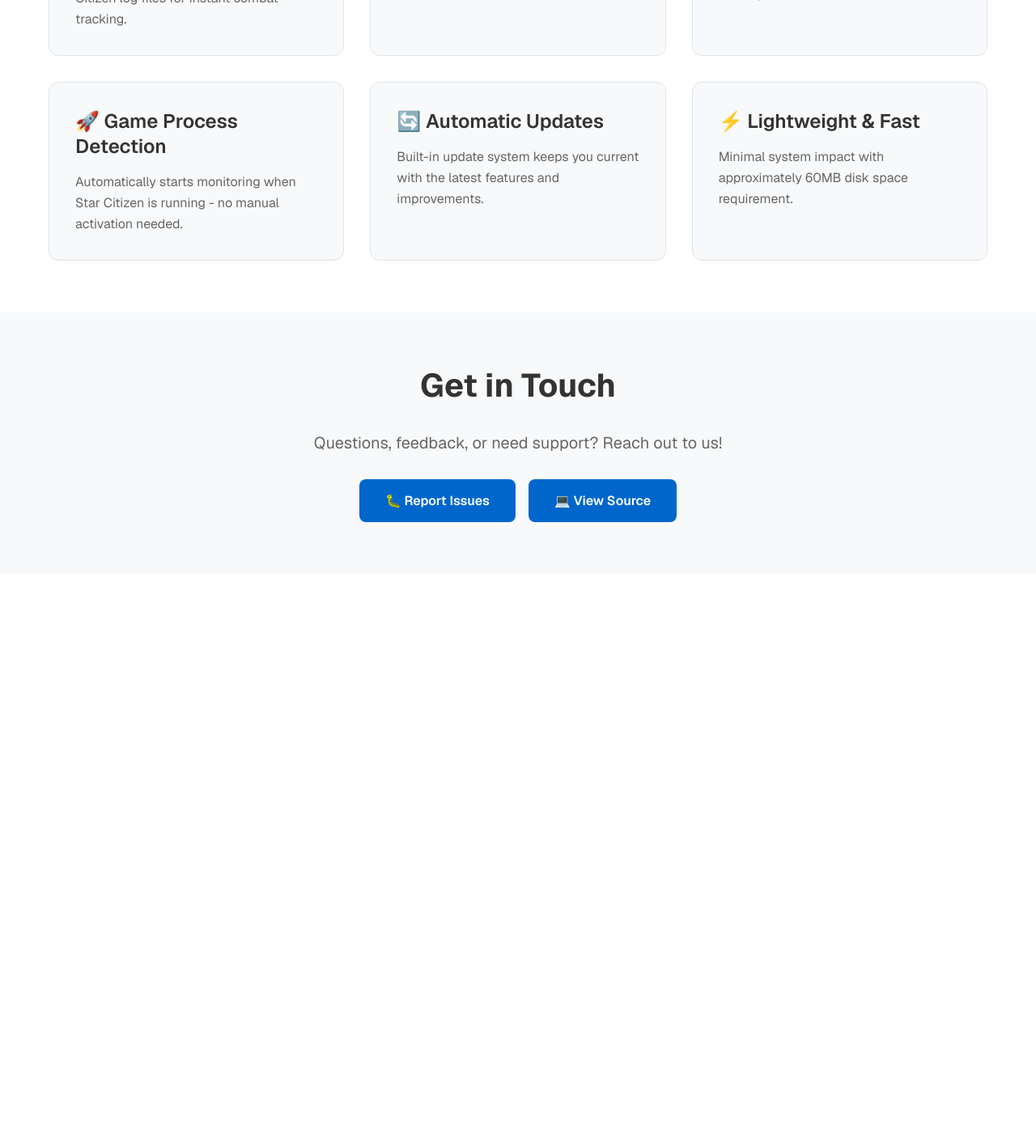
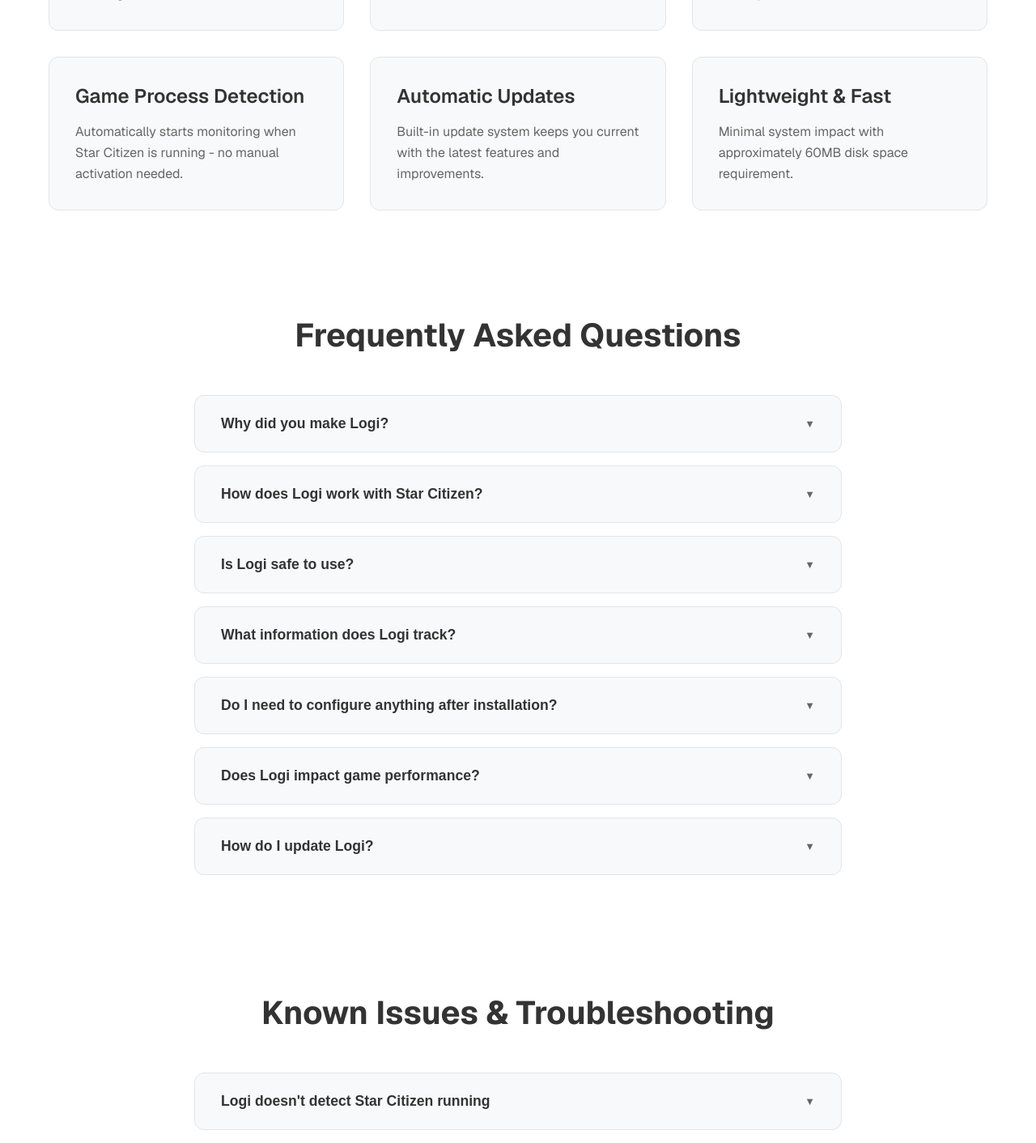
Before and after one commit to OMTut/logi_web, a Next.js app: page / in a window 1280 px wide. Shown: the part 920-2332 px from the top of the page at 81% size. Before the commit the page ends 1629 px from the top, so only its background shows below. Built offline with nearby package versions, Linux system fonts and the light colour scheme; no server answers.

Commit message:
added FAQ and Troubleshooting

```diff
--- a/src/app/page.tsx
+++ b/src/app/page.tsx
@@ -2,6 +2,8 @@
 
 import Image from "next/image";
 import { useLatestRelease } from "@/hooks/useLatestRelease";
+import FAQ from "@/components/FAQ";
+import Troubleshooting from "@/components/Troubleshooting";
 import styles from "./page.module.css";
 
 export default function Home() {
@@ -27,6 +29,8 @@ export default function Home() {
           </div>
           <nav className={styles.nav}>
             <a href="#features">Features</a>
+            <a href="#faq">FAQ</a>
+            <a href="#troubleshooting">Troubleshooting</a>
             <a href="#contact">Contact</a>
           </nav>
         </div>
@@ -82,32 +86,38 @@ export default function Home() {
           <h2>Key Features</h2>
           <div className={styles.featuresGrid}>
             <div className={styles.feature}>
-              <h3>🎯 Real-time Log Monitoring</h3>
+              <h3>Real-time Log Monitoring</h3>
               <p>Automatically detects and parses Star Citizen log files for instant combat tracking.</p>
             </div>
             <div className={styles.feature}>
-              <h3>💀 Actor Death Tracking</h3>
+              <h3>Actor Death Tracking</h3>
               <p>Monitor and display actor death events in real-time during PvP and PvE encounters.</p>
             </div>
             <div className={styles.feature}>
-              <h3>👁️ Always-on-top Overlay</h3>
+              <h3>Always-on-top Overlay</h3>
               <p>Transparent overlay interface that stays visible during gameplay without interruption.</p>
             </div>
             <div className={styles.feature}>
-              <h3>🚀 Game Process Detection</h3>
+              <h3>Game Process Detection</h3>
               <p>Automatically starts monitoring when Star Citizen is running - no manual activation needed.</p>
             </div>
             <div className={styles.feature}>
-              <h3>🔄 Automatic Updates</h3>
+              <h3>Automatic Updates</h3>
               <p>Built-in update system keeps you current with the latest features and improvements.</p>
             </div>
             <div className={styles.feature}>
-              <h3>⚡ Lightweight & Fast</h3>
+              <h3>Lightweight & Fast</h3>
               <p>Minimal system impact with approximately 60MB disk space requirement.</p>
             </div>
           </div>
         </div>
       </section>
+
+      {/* FAQ Section */}
+      <FAQ />
+
+      {/* Troubleshooting Section */}
+      <Troubleshooting />
 
       {/* Contact Section */}
       <section id="contact" className={styles.contact}>
--- /dev/null
+++ b/src/components/ExpandableSection.module.css
@@ -0,0 +1,123 @@
+/* Container for consistent width */
+.container {
+  max-width: 1200px;
+  margin: 0 auto;
+  padding: 0 20px;
+}
+
+/* Section */
+.section {
+  padding: 4rem 0;
+}
+
+.section h2 {
+  font-size: 2.5rem;
+  font-weight: 700;
+  color: var(--text-color);
+  text-align: center;
+  margin-bottom: 3rem;
+}
+
+.itemsList {
+  max-width: 800px;
+  margin: 0 auto;
+}
+
+.expandableItem {
+  background: var(--bg-light);
+  border: 1px solid var(--border-color);
+  border-radius: 12px;
+  margin-bottom: 1rem;
+  overflow: hidden;
+}
+
+.expandableTitle {
+  width: 100%;
+  padding: 1.5rem 2rem;
+  background: none;
+  border: none;
+  text-align: left;
+  font-size: 1.1rem;
+  font-weight: 600;
+  color: var(--text-color);
+  cursor: pointer;
+  display: flex;
+  justify-content: space-between;
+  align-items: center;
+  transition: background-color 0.2s;
+}
+
+.expandableTitle:hover {
+  background-color: var(--border-color);
+}
+
+.expandableIcon {
+  font-size: 0.8rem;
+  color: var(--secondary-color);
+  transition: transform 0.3s ease;
+}
+
+.expandableIconOpen {
+  transform: rotate(180deg);
+}
+
+.expandableContent {
+  padding: 0 2rem 1.5rem 2rem;
+  animation: fadeIn 0.3s ease;
+}
+
+.expandableContent div {
+  color: var(--secondary-color);
+  line-height: 1.6;
+}
+
+.expandableContent p {
+  margin: 0 0 1rem 0;
+}
+
+.expandableContent ul {
+  margin: 0.5rem 0;
+  padding-left: 1.5rem;
+}
+
+.expandableContent li {
+  margin-bottom: 0.5rem;
+}
+
+.expandableContent code {
+  background: var(--border-color);
+  padding: 2px 6px;
+  border-radius: 4px;
+  font-size: 0.9rem;
+}
+
+.expandableContent strong {
+  color: var(--text-color);
+}
+
+@keyframes fadeIn {
+  from {
+    opacity: 0;
+    transform: translateY(-10px);
+  }
+  to {
+    opacity: 1;
+    transform: translateY(0);
+  }
+}
+
+/* Mobile Responsive */
+@media (max-width: 768px) {
+  .expandableTitle {
+    padding: 1rem 1.5rem;
+    font-size: 1rem;
+  }
+
+  .expandableContent {
+    padding: 0 1.5rem 1rem 1.5rem;
+  }
+
+  .container {
+    padding: 0 15px;
+  }
+}
--- /dev/null
+++ b/src/components/ExpandableSection.tsx
@@ -0,0 +1,67 @@
+"use client";
+
+import { useState } from "react";
+import styles from "./ExpandableSection.module.css";
+
+interface ExpandableItemProps {
+  title: string;
+  content: string;
+}
+
+function ExpandableItem({ title, content }: ExpandableItemProps) {
+  const [isOpen, setIsOpen] = useState(false);
+
+  return (
+    <div className={styles.expandableItem}>
+      <button
+        className={styles.expandableTitle}
+        onClick={() => setIsOpen(!isOpen)}
+        aria-expanded={isOpen}
+      >
+        <span>{title}</span>
+        <span className={`${styles.expandableIcon} ${isOpen ? styles.expandableIconOpen : ''}`}>
+          ▼
+        </span>
+      </button>
+      {isOpen && (
+        <div className={styles.expandableContent}>
+          <div dangerouslySetInnerHTML={{ __html: content }} />
+        </div>
+      )}
+    </div>
+  );
+}
+
+interface ExpandableSectionProps {
+  id?: string;
+  title: string;
+  items: Array<{
+    title: string;
+    content: string;
+  }>;
+  className?: string;
+}
+
+export default function ExpandableSection({
+  id,
+  title,
+  items,
+  className = ""
+}: ExpandableSectionProps) {
+  return (
+    <section id={id} className={`${styles.section} ${className}`}>
+      <div className={styles.container}>
+        <h2>{title}</h2>
+        <div className={styles.itemsList}>
+          {items.map((item, index) => (
+            <ExpandableItem
+              key={index}
+              title={item.title}
+              content={item.content}
+            />
+          ))}
+        </div>
+      </div>
+    </section>
+  );
+}
--- /dev/null
+++ b/src/components/FAQ.tsx
@@ -0,0 +1,42 @@
+import ExpandableSection from "./ExpandableSection";
+
+const faqData = [
+  {
+    title: "Why did you make Logi?",
+    content: "<p>Frankly, I need something to show potential employers CS skills, and this is a fun way to do it. Plus, I rarely press charges in SC so I don't look at the pop up. This let's me see who kilt me.</p>"
+  },
+  {
+    title: "How does Logi work with Star Citizen?",
+    content: "<p>Logi monitors your Star Citizen log files in real-time to detect and display combat events. It automatically starts when Star Citizen is running and provides an always-on-top overlay that won't interfere with your gameplay.</p>"
+  },
+  {
+    title: "Is Logi safe to use?",
+    content: "<p>Yes, Logi is safe. It only reads Star Citizen's generated log files - it doesn't modify game files or inject any code into the game process. It's a passive monitoring tool that operates entirely outside the game.</p>"
+  },
+  {
+    title: "What information does Logi track?",
+    content: "<p>Logi tracks actor death events in both PvP and PvE scenarios. This includes player kills, NPC eliminations, and other combat-related statistics.</p>"
+  },
+  {
+    title: "Do I need to configure anything after installation?",
+    content: "<p>The setup is minimal. After installation, you just need to point Logi to your Star Citizen directory. The app will automatically detect when Star Citizen is running and start monitoring your log files.</p>"
+  },
+  {
+    title: "Does Logi impact game performance?",
+    content: "<p>No, Logi is designed to be lightweight with minimal system impact. It uses approximately 60MB of disk space and runs efficiently in the background without affecting your Star Citizen gameplay experience.</p>"
+  },
+  {
+    title: "How do I update Logi?",
+    content: "<p>Logi includes a built-in automatic update system. When a new version is available, the app will notify you and handle the update process automatically, ensuring you always have the latest features and improvements.</p>"
+  }
+];
+
+export default function FAQ() {
+  return (
+    <ExpandableSection
+      id="faq"
+      title="Frequently Asked Questions"
+      items={faqData}
+    />
+  );
+}
--- /dev/null
+++ b/src/components/Troubleshooting.tsx
@@ -0,0 +1,43 @@
+import ExpandableSection from "./ExpandableSection";
+
+const troubleshootingData = [
+  {
+    title: "Logi doesn't detect Star Citizen running",
+    content: `
+    <p>Logi looks for the Star Citizen game process, not the launcher.</p>
+    <p><strong>Possible Solutions:</strong></p>
+      <ul>
+        <li>Make sure Star Citizen is fully loaded (not just the launcher)</li>
+        <li>Verify the Star Citizen directory path in Logi settings</li>
+      </ul>
+    `
+  },
+  {
+    title: "No kill data showing in overlay",
+    content: `
+      <p>Currently, SC needs to be running first. When SC starts, it creates a log for that session. If the log is already created, Logi starts reading. If Logi is running and doesn't see a file, I haven't made it so that it keeps checking for a new one. That will come in the future.</p>
+      <p><strong>Check these:</strong></p>
+      <ul>
+        <li>Have SC running before launching Logi</li>
+        <li>Verify Logi is pointed to the right directory in settings.</li>
+        <li>Make sure you're in an area with combat activity</li>
+      </ul>
+    `
+  },
+  {
+    title: "Overlay appears behind other windows",
+    content: `
+      <p>Sometimes if the game is in full screen mode and Logi was running already, it may be behind SC. Alt-Tab out, click Logi and jump back into game.</p>
+    `
+  }
+];
+
+export default function Troubleshooting() {
+  return (
+    <ExpandableSection
+      id="troubleshooting"
+      title="Known Issues & Troubleshooting"
+      items={troubleshootingData}
+    />
+  );
+}
```
